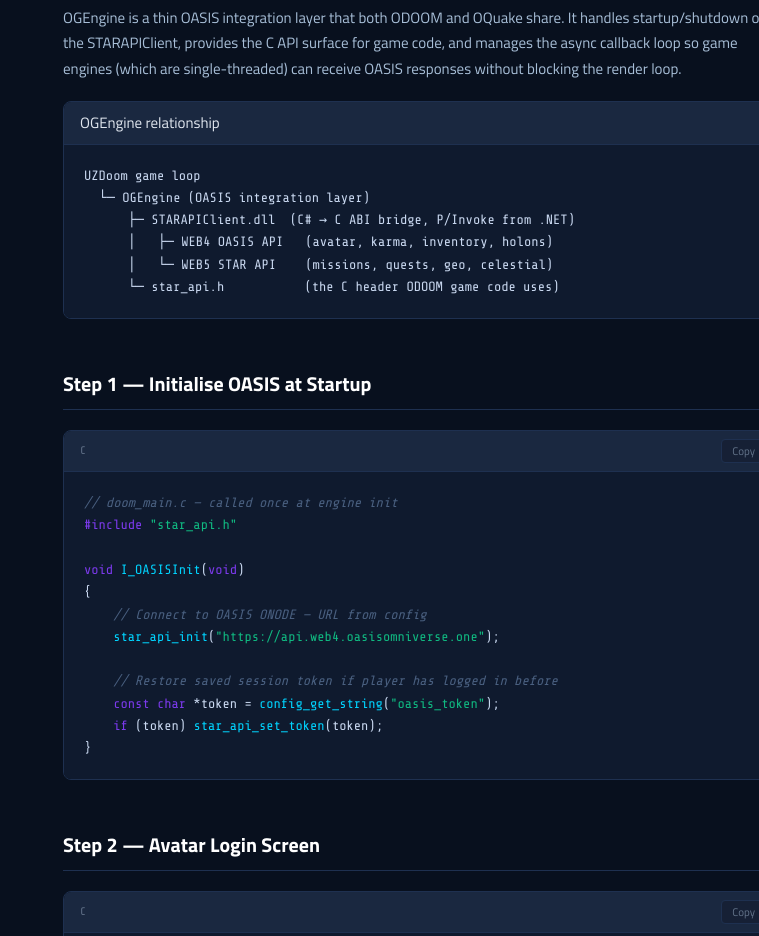
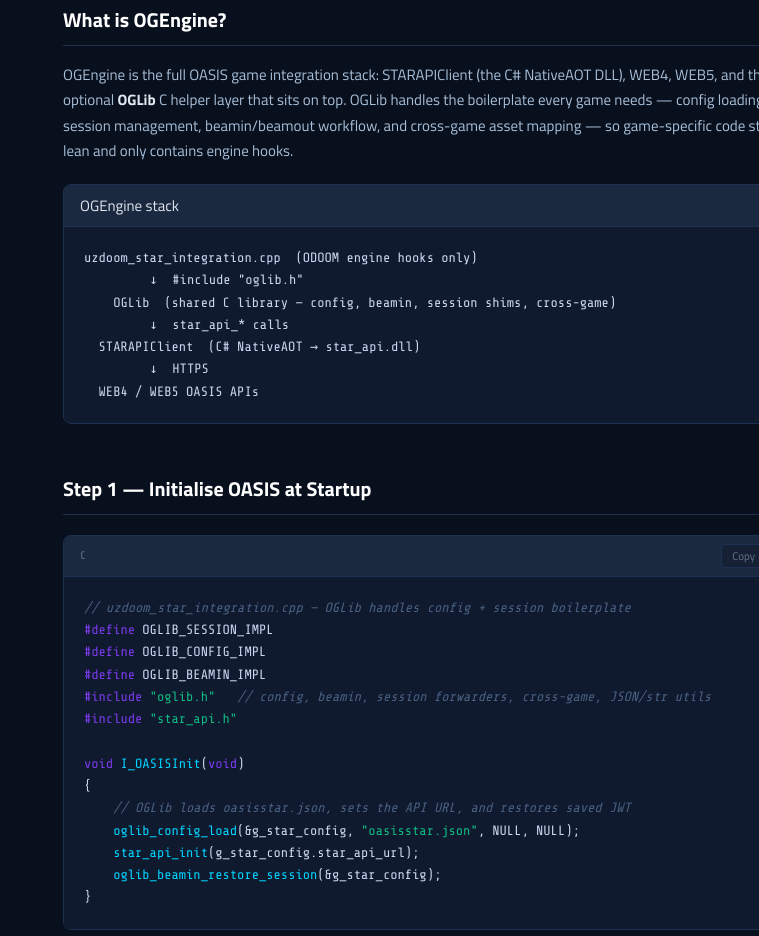
Before and after one commit to NextGenSoftwareUK/OASISLearnWebsite, a website: page case-studies/odoom.html in a window 1280 px wide. Shown: the part 752-1688 px from the top of the page, without its empty margins (521-1280 px from the left). Drawn offline with nearby package versions, Linux system fonts and the light colour scheme.

Commit message:
Update ODOOM, OQuake, and tutorial 12 to reference OGLib
- case-studies/odoom.html: add OGLib to tech stack, update OGEngine section
  to show full layered stack, update Step 1 code to use oglib.h, add OGLib
  source link
- case-studies/oquake.html: same updates; add OGLib row to comparison table;
  update copy-paste prose to explain OGLib eliminates the duplication
- tutorials/12-missions-quests.html: rename C/C++ section to mention OGLib;
  update code block to show oglib.h includes; add OGLib link in prose

```diff
--- a/case-studies/odoom.html
+++ b/case-studies/odoom.html
@@ -67,13 +67,14 @@
         <span class="badge" style="background:#2a1a0e;color:#f97316">C/C++</span>
       </div>
       <h1 class="page-title">💀 Case Study: ODOOM</h1>
-      <p class="page-desc">ODOOM is a fork of UZDoom — the popular Doom source port — extended with full OASIS WEB4 and WEB5 integration via the OGEngine base layer and the STARAPIClient C ABI. Players authenticate as OASIS Avatars, earn karma for kills and completions, carry cross-game inventory shared with OQuake and Our World, and advance quest objectives that persist across all three games. This case study shows exactly how to wire up any C/C++ game to the OASIS stack in minutes.</p>
+      <p class="page-desc">ODOOM is a fork of UZDoom — the popular Doom source port — extended with full OASIS WEB4 and WEB5 integration via <strong>OGLib</strong> (shared C helper layer) and the <strong>STARAPIClient</strong> C ABI. Players authenticate as OASIS Avatars, earn karma for kills and completions, carry cross-game inventory shared with OQuake and Our World, and advance quest objectives that persist across all three games. ODOOM is the reference game for how to integrate any C/C++ title with the OASIS Omniverse in minutes.</p>
     </div>
 
     <div class="build-summary">
       <h4>Tech stack</h4>
       <ul>
         <li><strong>Base engine:</strong> UZDoom (C/C++) extended with OGEngine OASIS layer</li>
+        <li><strong>OGLib:</strong> shared C helper library — config loading, beamin/beamout, session forwarders, cross-game mapping (<code>oglib.h</code>)</li>
         <li><strong>OASIS integration:</strong> STARAPIClient — a C ABI (<code>star_api_*</code> functions) wrapping WEB4 + WEB5</li>
         <li><strong>OASIS WEB4:</strong> Avatar auth, Karma (kills/completions), cross-game Inventory, HyperDrive save data</li>
         <li><strong>OASIS WEB5:</strong> Missions, Quests, Inventory Items (keys/weapons), Cross-game quest chains</li>
@@ -82,31 +83,34 @@
     </div>
 
     <h2 id="ogengine">What is OGEngine?</h2>
-    <p>OGEngine is a thin OASIS integration layer that both ODOOM and OQuake share. It handles startup/shutdown of the STARAPIClient, provides the C API surface for game code, and manages the async callback loop so game engines (which are single-threaded) can receive OASIS responses without blocking the render loop.</p>
+    <p>OGEngine is the full OASIS game integration stack: STARAPIClient (the C# NativeAOT DLL), WEB4, WEB5, and the optional <strong>OGLib</strong> C helper layer that sits on top. OGLib handles the boilerplate every game needs — config loading, session management, beamin/beamout workflow, and cross-game asset mapping — so game-specific code stays lean and only contains engine hooks.</p>
     <div class="code-block">
-      <div class="code-block-header"><span>OGEngine relationship</span></div>
-      <pre>UZDoom game loop
-  └─ OGEngine (OASIS integration layer)
-      ├─ STARAPIClient.dll  (C# → C ABI bridge, P/Invoke from .NET)
-      │   ├─ WEB4 OASIS API   (avatar, karma, inventory, holons)
-      │   └─ WEB5 STAR API    (missions, quests, geo, celestial)
-      └─ star_api.h           (the C header ODOOM game code uses)</pre>
+      <div class="code-block-header"><span>OGEngine stack</span></div>
+      <pre>uzdoom_star_integration.cpp  (ODOOM engine hooks only)
+         ↓  #include "oglib.h"
+    OGLib  (shared C library — config, beamin, session shims, cross-game)
+         ↓  star_api_* calls
+  STARAPIClient  (C# NativeAOT → star_api.dll)
+         ↓  HTTPS
+  WEB4 / WEB5 OASIS APIs</pre>
     </div>
 
     <h2 id="step1">Step 1 — Initialise OASIS at Startup</h2>
     <div class="code-block">
       <div class="code-block-header"><span class="code-lang">c</span><button class="copy-btn">Copy</button></div>
-      <pre><span class="cmt">// doom_main.c — called once at engine init</span>
+      <pre><span class="cmt">// uzdoom_star_integration.cpp — OGLib handles config + session boilerplate</span>
+<span class="kw">#define</span> OGLIB_SESSION_IMPL
+<span class="kw">#define</span> OGLIB_CONFIG_IMPL
+<span class="kw">#define</span> OGLIB_BEAMIN_IMPL
+<span class="kw">#include</span> <span class="str">"oglib.h"</span>   <span class="cmt">// config, beamin, session forwarders, cross-game, JSON/str utils</span>
 <span class="kw">#include</span> <span class="str">"star_api.h"</span>
 
 <span class="kw">void</span> <span class="fn">I_OASISInit</span>(<span class="kw">void</span>)
 {
-    <span class="cmt">// Connect to OASIS ONODE — URL from config</span>
-    <span class="fn">star_api_init</span>(<span class="str">"https://api.web4.oasisomniverse.one"</span>);
-
-    <span class="cmt">// Restore saved session token if player has logged in before</span>
-    <span class="kw">const char</span> *token = <span class="fn">config_get_string</span>(<span class="str">"oasis_token"</span>);
-    <span class="kw">if</span> (token) <span class="fn">star_api_set_token</span>(token);
+    <span class="cmt">// OGLib loads oasisstar.json, sets the API URL, and restores saved JWT</span>
+    <span class="fn">oglib_config_load</span>(&amp;g_star_config, <span class="str">"oasisstar.json"</span>, NULL, NULL);
+    <span class="fn">star_api_init</span>(g_star_config.star_api_url);
+    <span class="fn">oglib_beamin_restore_session</span>(&amp;g_star_config);
 }</pre>
     </div>
 
@@ -193,7 +197,7 @@
       <div class="callout-icon">💡</div>
       <div class="callout-body">
         <div class="callout-title">Source code</div>
-        <p>ODOOM game code: <a href="https://github.com/NextGenSoftwareUK/OASIS/tree/master/UZDoom" target="_blank">UZDoom fork ↗</a> · OASIS ODOOM integration: <a href="https://github.com/NextGenSoftwareUK/OASIS/tree/master/OASIS%20Omniverse/ODOOM" target="_blank">OASIS Omniverse/ODOOM ↗</a> · STARAPIClient: <a href="https://github.com/NextGenSoftwareUK/OASIS/tree/master/OASIS%20Omniverse/STARAPIClient" target="_blank">STARAPIClient ↗</a></p>
+        <p>ODOOM game code: <a href="https://github.com/NextGenSoftwareUK/OASIS/tree/master/UZDoom" target="_blank">UZDoom fork ↗</a> · OASIS ODOOM integration: <a href="https://github.com/NextGenSoftwareUK/OASIS/tree/master/OASIS%20Omniverse/ODOOM" target="_blank">OASIS Omniverse/ODOOM ↗</a> · OGLib: <a href="https://github.com/NextGenSoftwareUK/OASIS/tree/master/OASIS%20Omniverse/OGLib" target="_blank">OASIS Omniverse/OGLib ↗</a> · STARAPIClient: <a href="https://github.com/NextGenSoftwareUK/OASIS/tree/master/OASIS%20Omniverse/STARAPIClient" target="_blank">STARAPIClient ↗</a></p>
       </div>
     </div>
 
```
Also changed, not shown: case-studies/oquake.html (+14 -9 lines), tutorials/12-missions-quests.html (+8 -6 lines).
